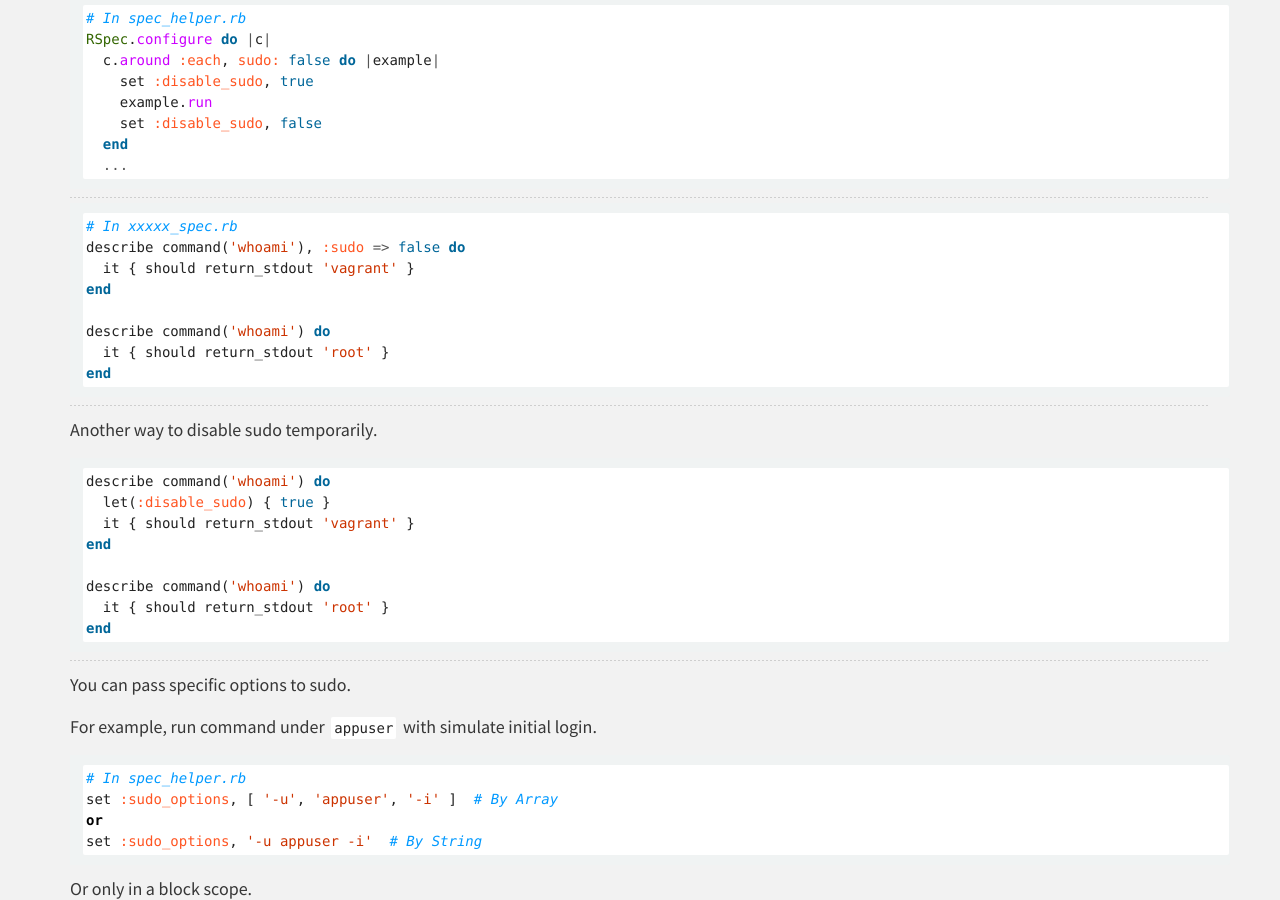
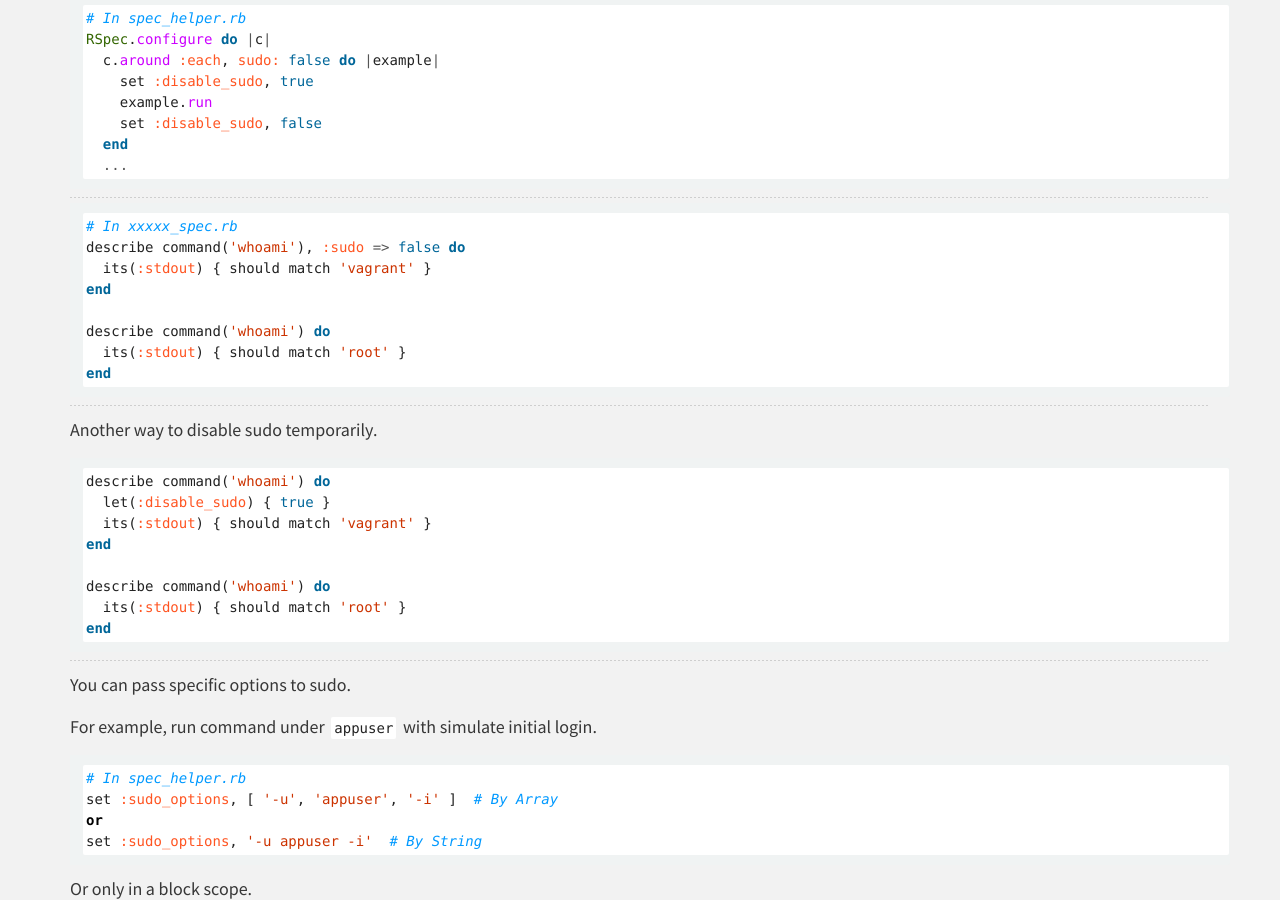
Before and after one commit to serverspec/serverspec.github.io, a Jekyll site: the page built from advanced_tips.md, in a window 1280 px wide and 900 px high, scrolled down 5466 px. Built offline with Jekyll 4.4.1, drawn with Linux system fonts in a browser that asks for light colours; Markdown is read by kramdown in place of the engine named in the settings.

Commit message:
Fix old return_stdout syntax for command ressource

````diff
--- a/advanced_tips.md
+++ b/advanced_tips.md
@@ -287,11 +287,11 @@ RSpec.configure do |c|
 ```ruby
 # In xxxxx_spec.rb
 describe command('whoami'), :sudo => false do
-  it { should return_stdout 'vagrant' }
+  its(:stdout) { should match 'vagrant' }
 end
 
 describe command('whoami') do
-  it { should return_stdout 'root' }
+  its(:stdout) { should match 'root' }
 end
 ```
 
@@ -302,11 +302,11 @@ Another way to disable sudo temporarily.
 ```ruby
 describe command('whoami') do
   let(:disable_sudo) { true }
-  it { should return_stdout 'vagrant' }
+  its(:stdout) { should match 'vagrant' }
 end
 
 describe command('whoami') do
-  it { should return_stdout 'root' }
+  its(:stdout) { should match 'root' }
 end
 ```
 
````
